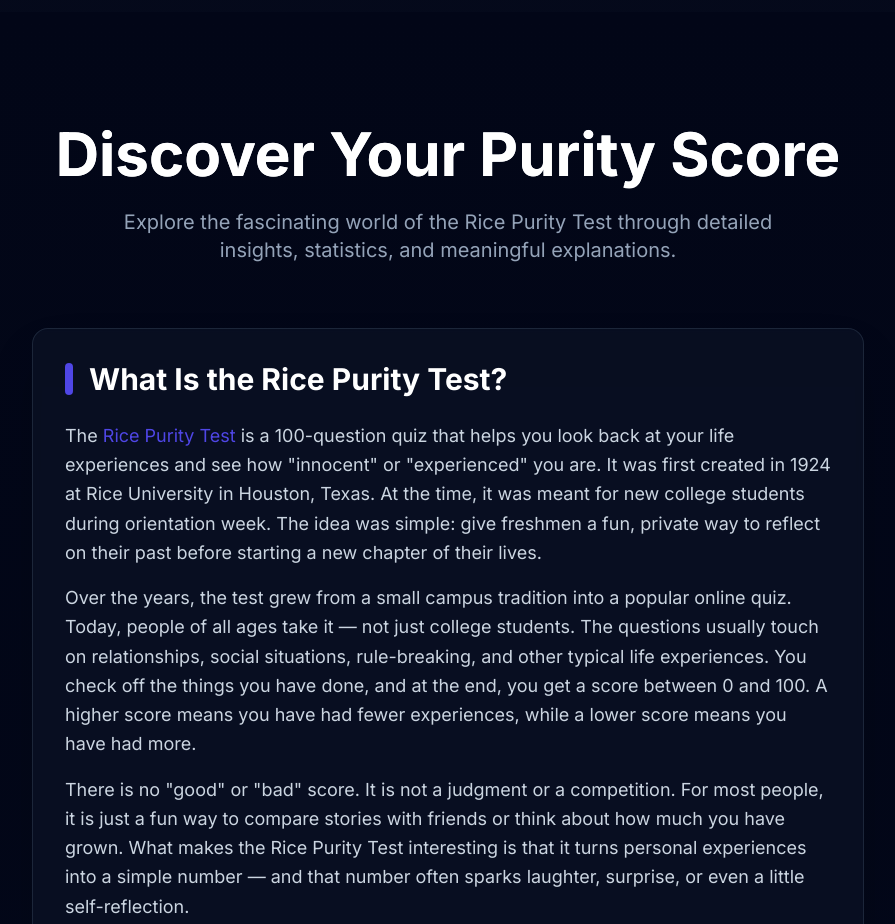
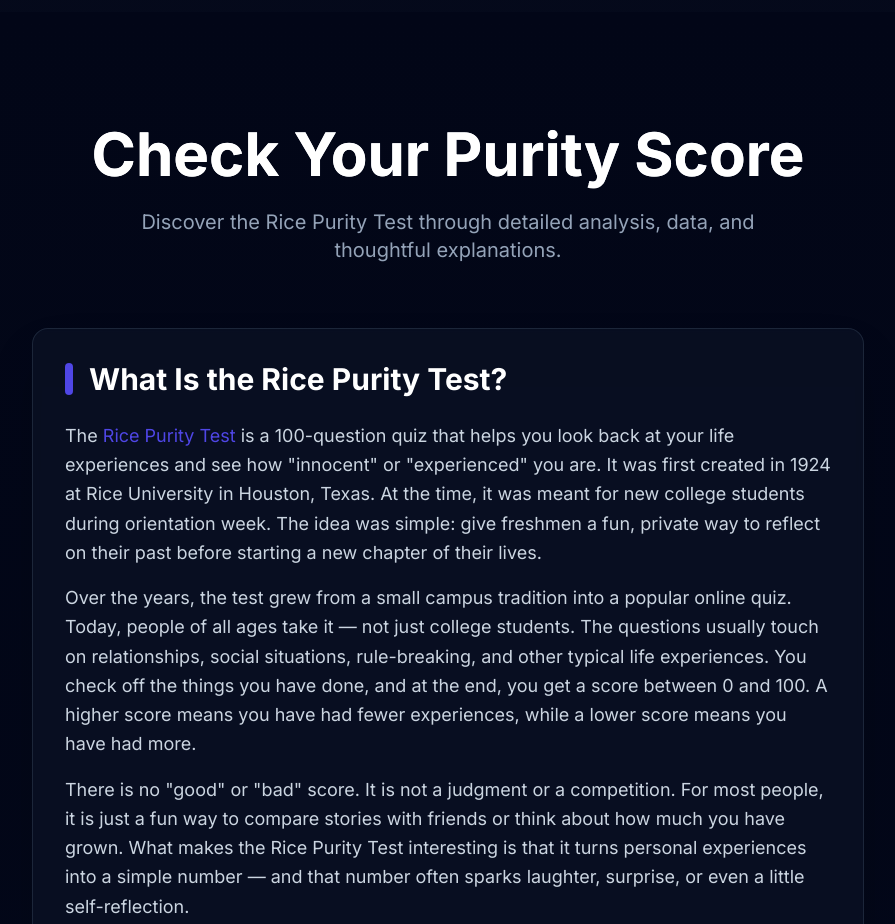
Before and after one commit to burakozlik/rice-purity-test, a Next.js app: page / in a window 1280 px wide. Shown: the part 8200-9124 px from the top of the page, without its empty margins (192-1087 px from the left). Built offline with nearby package versions, Linux system fonts and the light colour scheme; no server answers.

Commit message:
Commit user changes

```diff
--- a/src/app/layout.tsx
+++ b/src/app/layout.tsx
@@ -21,9 +21,9 @@ export const viewport: Viewport = {
 };
 
 export const metadata: Metadata = {
-  title: 'Rice Purity Test 2026 - 100 Question Quiz With Score',
+  title: 'The Official Rice Purity Test 2026 [updated]',
   description:
-    'Take the official Rice Purity Test with 100 carefully crafted questions. Get your instant purity score, see how you rank, and share results with friends. Fun self-assessment quiz for college students.',
+    'Take the official Rice Purity Test with 100 unique questions. Find your score instantly, see how you compare, and share your results with friends. A fun quiz for college students to assess themselves.',
   keywords : [
     "rice purity test",
     "the rice purity test",
--- a/src/app/page.tsx
+++ b/src/app/page.tsx
@@ -2,13 +2,13 @@ import { faqSchema } from '../lib/faqSchema';
 import PurityTestFlow from '@/components/PurityTestFlow';
 
 export const metadata = {
-  title: 'Rice Purity Test 2026: Official Score & Meaning Guide',
-  description: 'Take the Rice Purity Test 2026 and get your Rice Purity Test score instantly. View score meaning, compare the average score, and check the official 100-question scale.',
+  title: 'The Official Rice Purity Test 2026 [updated]',
+  description: 'Take the official Rice Purity Test with 100 unique questions. Find your score instantly, see how you compare, and share your results with friends. A fun quiz for college students to assess themselves.',
   applicationName: 'Rice Purity Test 2026 Updated',
   metadataBase: new URL('https://ricepurtytest.com'),
   openGraph: {
-    title: 'Rice Purity Test 2026: Official Score & Meaning Guide',
-    description: 'Take the Rice Purity Test 2026 and get your score instantly. View score meaning, compare the average score, and check the official 100-question scale.',
+    title: 'The Official Rice Purity Test 2026 [updated]',
+    description: 'Take the official Rice Purity Test with 100 unique questions. Find your score instantly, see how you compare, and share your results with friends. A fun quiz for college students to assess themselves.',
     type: 'website',
     locale: 'en_US',
     url: 'https://ricepurtytest.com',
--- a/src/components/AboutSection.tsx
+++ b/src/components/AboutSection.tsx
@@ -52,10 +52,10 @@ export default function AboutSection() {
         >
           <div className="text-center mb-16">
             <h2 className="text-4xl sm:text-5xl lg:text-6xl font-bold text-white mb-6 bg-gradient-to-r from-white to-slate-300 bg-clip-text text-transparent">
-              Discover Your Purity Score
+              Check Your Purity Score
             </h2>
             <p className="text-xl text-slate-400 max-w-2xl mx-auto">
-              Explore the fascinating world of the Rice Purity Test through detailed insights, statistics, and meaningful explanations.
+              Discover the Rice Purity Test through detailed analysis, data, and thoughtful explanations.
             </p>
           </div>
 
```
